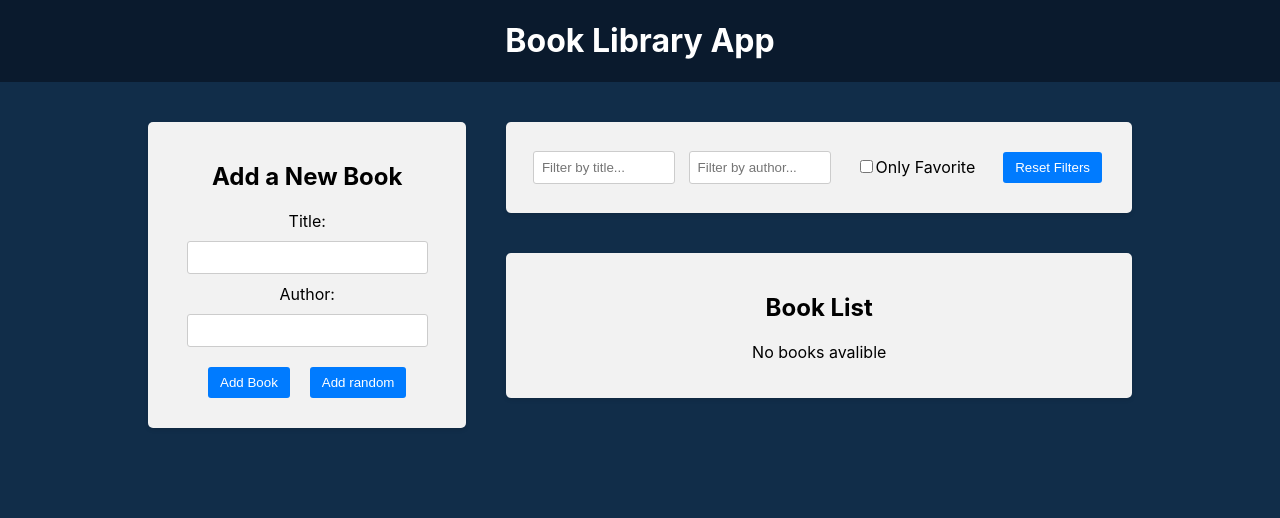
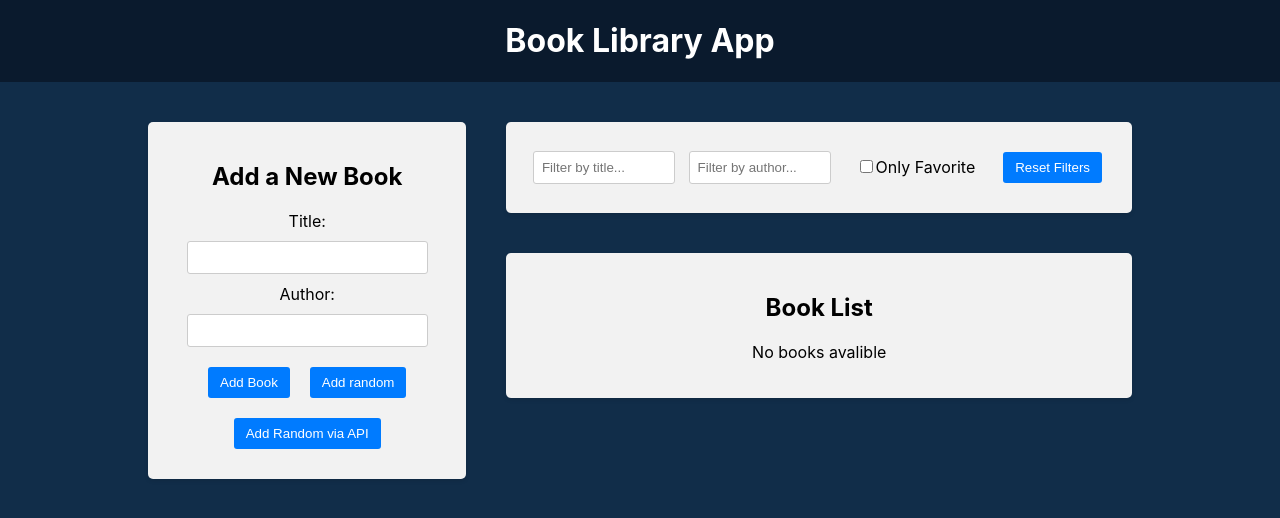
Before and after one commit to woocle1/book-library, a React (Create React App) app in the folder frontend/: page / in a window 1280 px wide. Shown: the top 518 px of the page. Built offline with nearby package versions, Linux system fonts and the light colour scheme.

Commit message:
Add random book via API

```diff
--- a/frontend/package.json
+++ b/frontend/package.json
@@ -7,6 +7,7 @@
     "@testing-library/jest-dom": "^5.17.0",
     "@testing-library/react": "^13.4.0",
     "@testing-library/user-event": "^13.5.0",
+    "axios": "^1.7.7",
     "react": "^18.3.1",
     "react-dom": "^18.3.1",
     "react-icons": "^5.3.0",
--- a/frontend/src/components/BookForm/BookForm.js
+++ b/frontend/src/components/BookForm/BookForm.js
@@ -1,5 +1,6 @@
 import { useState } from 'react'
 import { useDispatch } from 'react-redux'
+import axios from 'axios'
 import { addBook } from '../../redux/slices/booksSlice'
 import createBookWithID from '../../utils/createBookWithID'
 import booksData from '../../data/books.json'
@@ -22,6 +23,17 @@
       dispatch(addBook(createBookWithID({ title, author })))
       setTitle('')
       setAuthor('')
+    }
+  }
+
+  const handleAddRandomBookViaAPI = async () => {
+    try {
+      const res = await axios.get('http://localhost:4000/random-book')
+      if (res?.data?.title && res?.data?.author) {
+        dispatch(addBook(createBookWithID(res.data)))
+      }
+    } catch (error) {
+      console.log('Error fetching random book', error)
     }
   }
 
@@ -51,6 +63,9 @@
         <button type="button" onClick={handleAddRandomBook}>
           Add random
         </button>
+        <button type="button" onClick={handleAddRandomBookViaAPI}>
+          Add Random via API
+        </button>
       </form>
     </div>
   )
```
Also changed, not shown: 1 other file (tests, documents, lock files or other folders).
